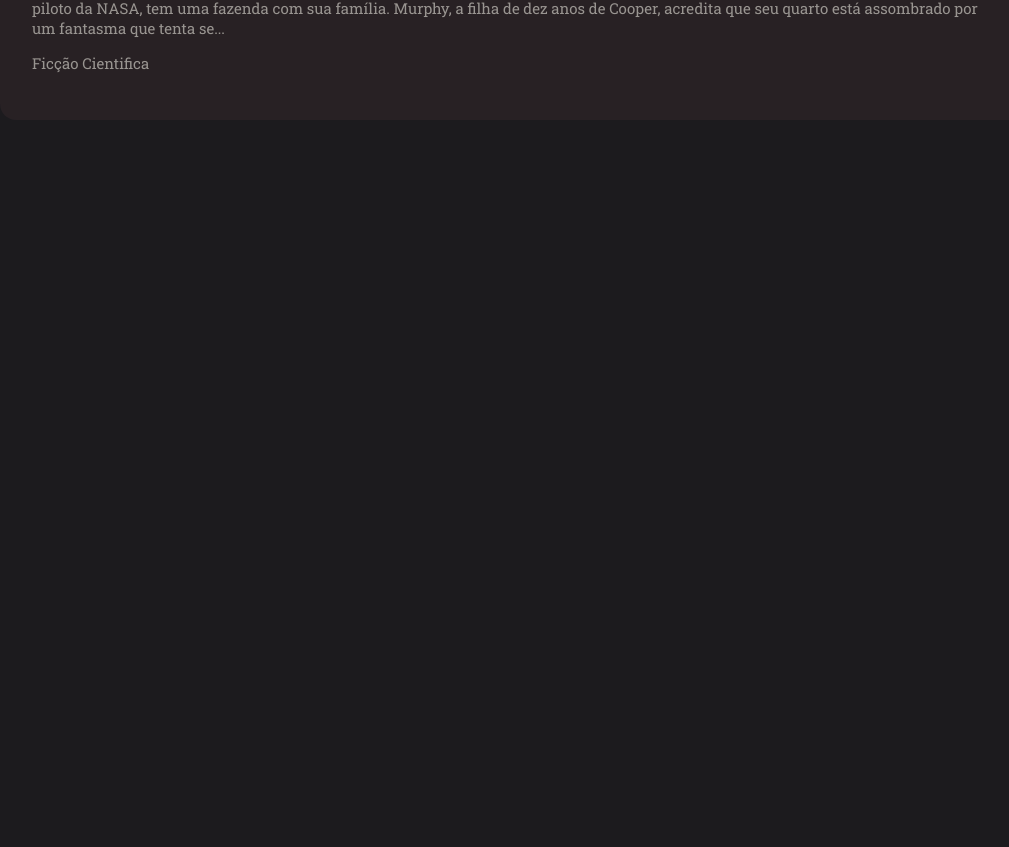
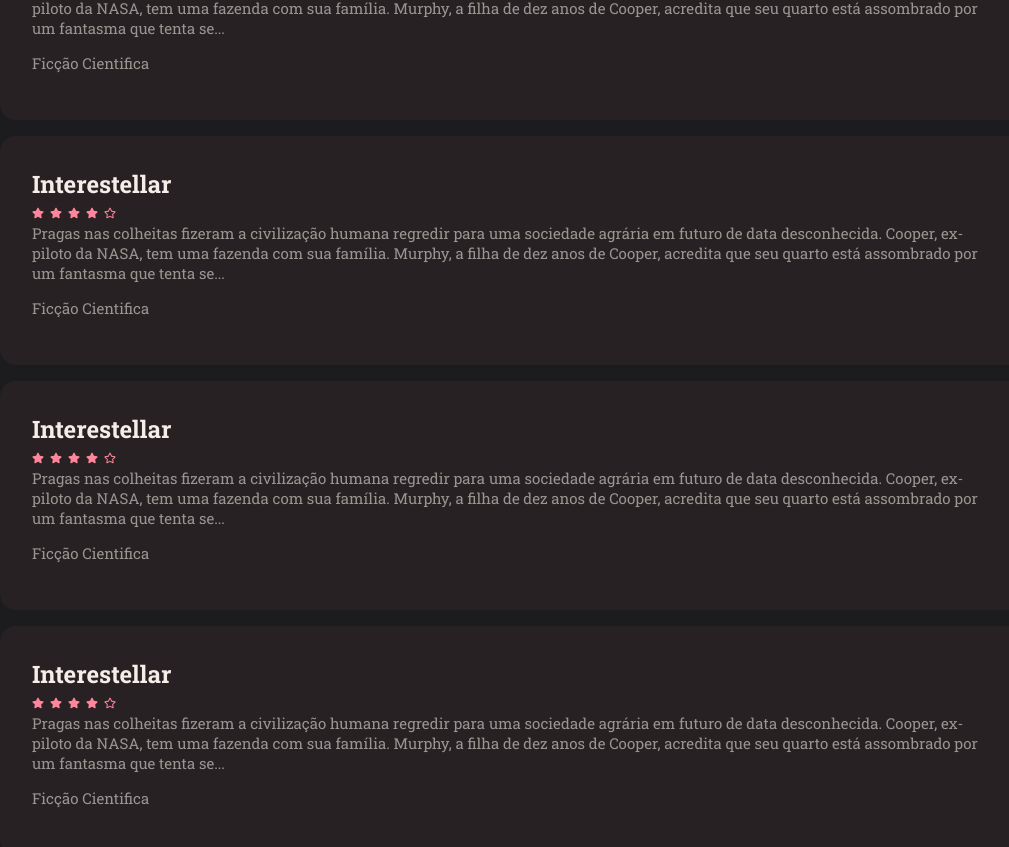
Before and after one commit to viniciusxsousa/explore, a React (Vite) app in the folder RockMovie-front/RocketMovie/: page / in a window 1280 px wide. Shown: the part 381-1228 px from the top of the page, without its empty margins (123-1132 px from the left). Before the commit the page ends 800 px from the top, so only its background shows below. Built offline with nearby package versions, Linux system fonts and the light colour scheme.

Commit message:
adicionando margin bottom ao component card

```diff
--- a/RockMovie-front/RocketMovie/src/components/Card/styles.js
+++ b/RockMovie-front/RocketMovie/src/components/Card/styles.js
@@ -2,8 +2,11 @@ import styled from 'styled-components'
 
 export const Container = styled.div`
     background-color: ${({theme}) => theme.COLORS.BACKGROUND_200};
+
     border-radius: 16px;
     padding: 32px;
+    margin-bottom: 16px;
+
 
     > h3 {
         color: ${({theme}) => theme.COLORS.WHITE_200};
--- a/RockMovie-front/RocketMovie/src/pages/Home/index.jsx
+++ b/RockMovie-front/RocketMovie/src/pages/Home/index.jsx
@@ -18,6 +18,9 @@ export function Home(){
               </div>
 
               <Card/>
+              <Card/>
+              <Card/>
+              <Card/>
           </main>
     </Container>
   )
```
